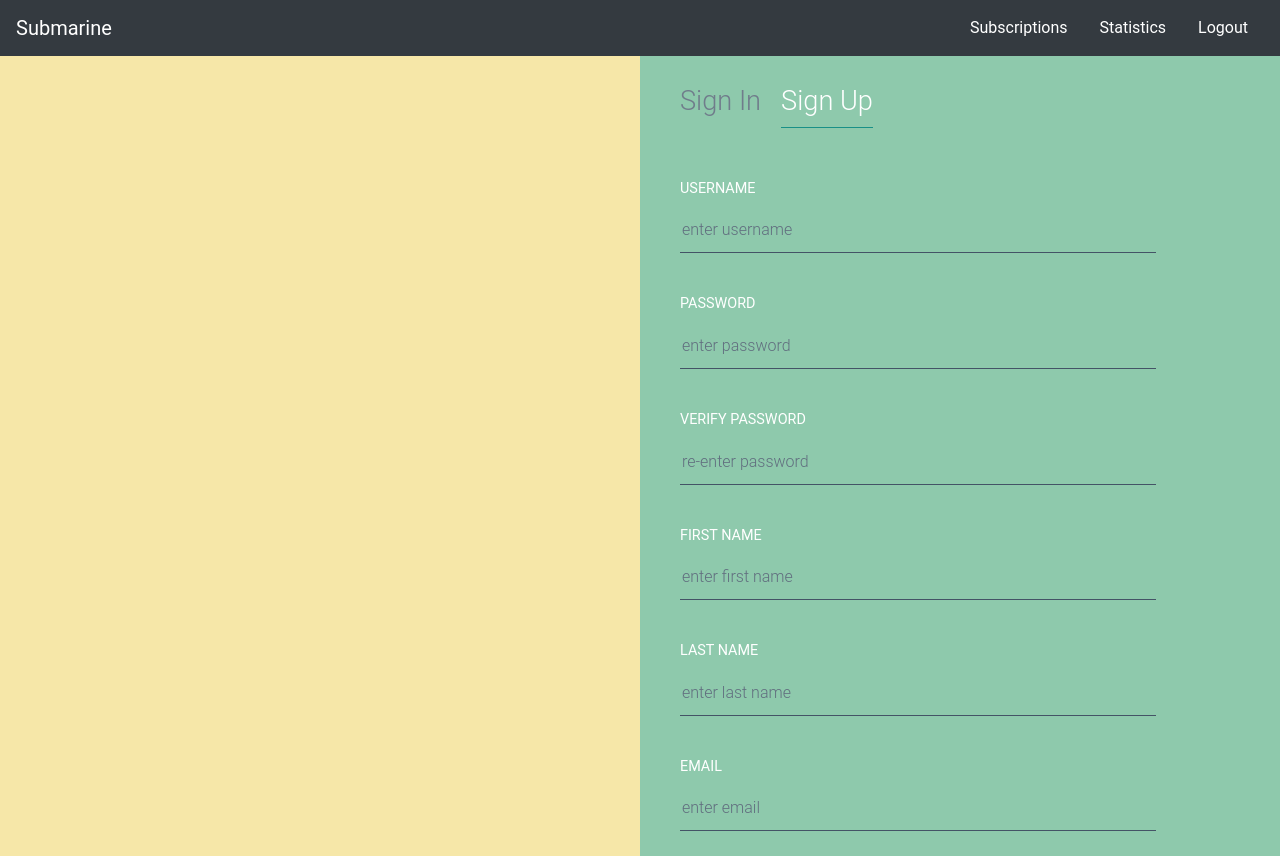
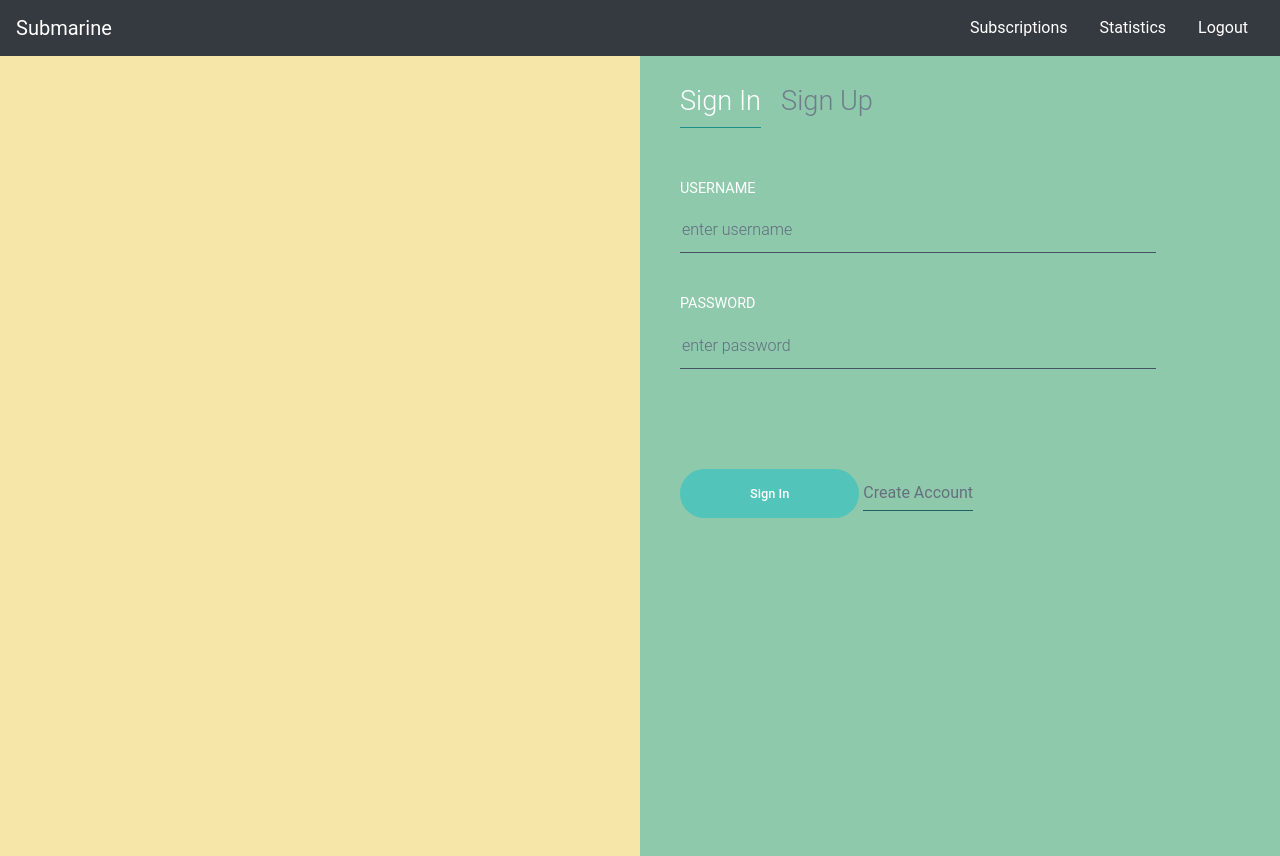
Before and after one commit to HillNathan/subscription-tracker, a React (Create React App) app in the folder client/: page / in a window 1280 px wide. Built offline with nearby package versions, Linux system fonts and the light colour scheme.

Commit message:
completed auth routines to log user in via front-end, and redirect to the main page in react router

```diff
--- a/client/public/index.html
+++ b/client/public/index.html
@@ -21,7 +21,7 @@
       work correctly both with client-side routing and a non-root public URL.
       Learn how to configure a non-root public URL by running `npm run build`.
     -->
-  <title>React App</title>
+  <title>Submarine - Your personal subscriptions tracker!</title>
 </head>
 
 <body>
--- a/client/src/App.js
+++ b/client/src/App.js
@@ -11,6 +11,7 @@ const API = require("./utils/API");
 
 class App extends Component {
   state = {
+    isAuthenticated: false,
     subscriptions: [],
     firstname: "",
     lastname: "",
@@ -19,11 +20,16 @@ class App extends Component {
   };
 
   componentDidMount () {
-
   }
 
   updateUserInfo = (userObject) => {
-    this.setstate(userObject)
+    this.setState({
+      firstname: userObject.firstname,
+      lastname: userObject.lastName,
+      subscriptions: userObject.subscriptions,
+      email: userObject.email,
+      income: userObject.income
+    })
   }
 
   userLogin = (userInfo) => {
@@ -33,6 +39,13 @@ class App extends Component {
     })
   }
 
+  isUserAuth = () => {
+    return this.state.isAuthenticated
+  }
+
+  updateAuthStatus = (status) => {
+    this.setState ({ isAuthenticated: status })
+  }
 
   render() {
     return (
@@ -40,9 +53,18 @@ class App extends Component {
         <div className="Main-App">
           <Navbar/>
           <Switch>
-            <Route exact path="/" component={SignUp} />
-            <Route path="/sign-in" component={SignIn} />
-            <Route exact path="/main" component={Main} />
+            <Route exact path="/">
+              <SignIn
+                isUserAuth = {this.isUserAuth}
+                updateAuthStatus = {this.updateAuthStatus}
+                updateUserInfo = {this.updateUserInfo} />
+            </Route>
+            <Route path="/sign-up" component={SignUp} />
+            <Route exact path="/main">
+              <Main
+                state={this.state}
+              />
+            </Route>
             <Route exact path="/stats" component={Stats} />
             <Route component={NoMatch} />
           </Switch>
--- a/client/src/components/Navbar/index.js
+++ b/client/src/components/Navbar/index.js
@@ -14,7 +14,7 @@ function Navbar() {
                         <a className="nav-link text-white" href="/stats">Statistics</a>
                     </li>
                     <li className="nav-item">
-                        <a className="nav-link text-white" href="#">Logout</a>
+                        <a className="nav-link text-white" href="/">Logout</a>
                     </li>
                 </ul>
             </div>
--- a/client/src/components/SubList/index.js
+++ b/client/src/components/SubList/index.js
@@ -2,12 +2,12 @@ import React from "react";
 import "./style.css"
 let dummyData = require("../../test/dummyData.json");
 
-function SubList() {
+function SubList(props) {
     return (
         <div className="row d-flex justify-content-center">
             <div className="col-10">
                 <ul className="list-group" id="sub-list">
-                    {dummyData.map(data => {
+                    {props.subscriptions.map(data => {
                         return (
                             <li className="list-group-item" key={data.id}><strong>{data.name}</strong>
                             <i className="fas fa-minus-circle"></i>
--- a/client/src/pages/Main.js
+++ b/client/src/pages/Main.js
@@ -1,12 +1,13 @@
-import React, {Component} from "react"
+import React from "react"
 import SubList from "../components/SubList"
 import SubForm from "../components/SubForm"
 
-function Main () {
-
+function Main (props) {
+    console.log(props.state)
     return (
     <div className="container">
-        <SubList/>
+        <SubList
+            subscriptions={props.state.subscriptions}/>
         <SubForm/>
     </div>
     )
--- a/client/src/pages/NoMatch.js
+++ b/client/src/pages/NoMatch.js
@@ -1,4 +1,4 @@
-import React, { Component } from "react"
+import React from "react"
 
 function NoMatch() {
     return (
--- a/client/src/pages/SignIn.js
+++ b/client/src/pages/SignIn.js
@@ -1,8 +1,10 @@
 import React, { Component } from 'react';
+import { withRouter } from "react-router-dom";
 import "./SignIn.css";
+let API = require("../utils/API")
 
-class SignIn extends Component {
-  constructor() {
+class SignIn extends Component  {
+  constructor(props) {
     super();
 
     this.state = {
@@ -24,8 +26,23 @@ class SignIn extends Component {
 
   handleSubmit(event) {
     event.preventDefault();
-    console.log(`form submitted with data:`)
-    console.log(this.state)
+    API.loginUser(this.state)
+    .then(response => {
+      if (response.status === 200) {
+        console.log("login successful")
+        this.props.updateAuthStatus(true)
+        this.props.updateUserInfo(response.data)
+        this.props.history.push("/main");
+      }
+      if (response.status === 401) {
+        console.log("please try again")
+      }
+    })
+    .catch(err => {
+      console.log("please try again")
+      console.log(err)
+    })
+
   }
 
   render () {
@@ -35,8 +52,8 @@ class SignIn extends Component {
           <div className="App__Form">
 
             <div className="FormTitle">
-              <a href="/sign-in" className="FormTitle__Link  FormTitle__Link--Active">Sign In</a>
-              <a href="/" className="FormTitle__Link">Sign Up</a>
+              <a href="/" className="FormTitle__Link  FormTitle__Link--Active">Sign In</a>
+              <a href="/sign-up" className="FormTitle__Link">Sign Up</a>
             </div>
 
             <div className="FormCenter">
@@ -49,19 +66,20 @@ class SignIn extends Component {
 
                 <div className="FormField">
                   <label className="FormField__Label" htmlFor="password">password</label>
-                  <input type="text" id="password" className="FormField__Input" placeholder="enter password" name="password" value={this.state.password} onChange={this.handleChange}/>
+                  <input type="password" id="password" className="FormField__Input" placeholder="enter password" name="password" value={this.state.password} onChange={this.handleChange}/>
                 </div>
               </form>
             </div>
 
             <div className="FormField">
-              <button onClick={this.handleSubmit} className="FormField__Button mr-20">Sign In</button> <a href="/" className="FormField__Link">Create Account</a>
+              <button onClick={this.handleSubmit} className="FormField__Button mr-20">Sign In</button> <a href="/sign-up" className="FormField__Link">Create Account</a>
             </div>
 
         </div>
+
       </div>
     );
   }
 }
 
-export default SignIn;
+export default withRouter(SignIn);
--- a/client/src/pages/SignUp.js
+++ b/client/src/pages/SignUp.js
@@ -40,7 +40,7 @@ class SignUp extends Component {
           <div className="App__Form">
 
             <div className="FormTitle">
-              <a href="/sign-in" className="FormTitle__Link">Sign In</a><a href="/" className="FormTitle__Link FormTitle__Link--Active">Sign Up</a>
+              <a href="/" className="FormTitle__Link">Sign In</a><a href="/sign-up" className="FormTitle__Link FormTitle__Link--Active">Sign Up</a>
             </div>
 
             <div className="FormCenter">
@@ -85,7 +85,7 @@ class SignUp extends Component {
         </div>
 
         <div className="FormField">
-          <button className="FormField__Button mr-20" onClick={this.handleSubmit}>Sign Up</button> <a href="/sign-in" className="FormField__Link">I'm already a member</a>
+          <button className="FormField__Button mr-20" onClick={this.handleSubmit}>Sign Up</button> <a href="/" className="FormField__Link">I'm already a member</a>
         </div>
         </div>
       </div>
--- a/client/src/pages/Stats.js
+++ b/client/src/pages/Stats.js
@@ -1,4 +1,4 @@
-import React, {Component} from "react"
+import React from "react"
 
 function Stats () {
     return (
--- a/client/src/utils/API.js
+++ b/client/src/utils/API.js
@@ -1,6 +1,6 @@
-import axios from "axios";
+const axios = require("axios");
 
-export default {
+const API = {
     loginUser: function (userInfo) {
         return axios.post("/login", userInfo)
     },
@@ -25,3 +25,5 @@ export default {
         return axios.post("api/removesub", subData)
     }
 }
+
+module.exports = API;
```
Also changed, not shown: 1 other file (tests, documents, lock files or other folders).
